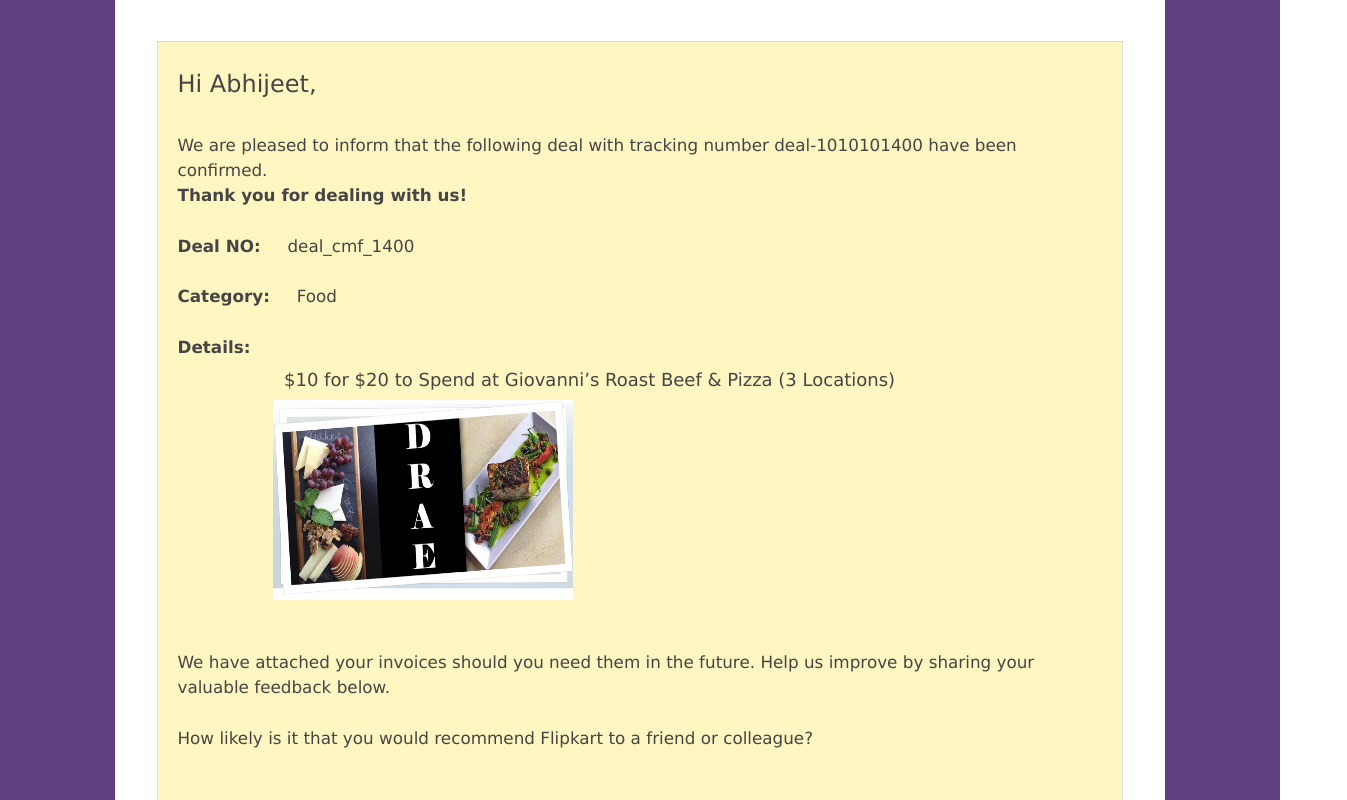
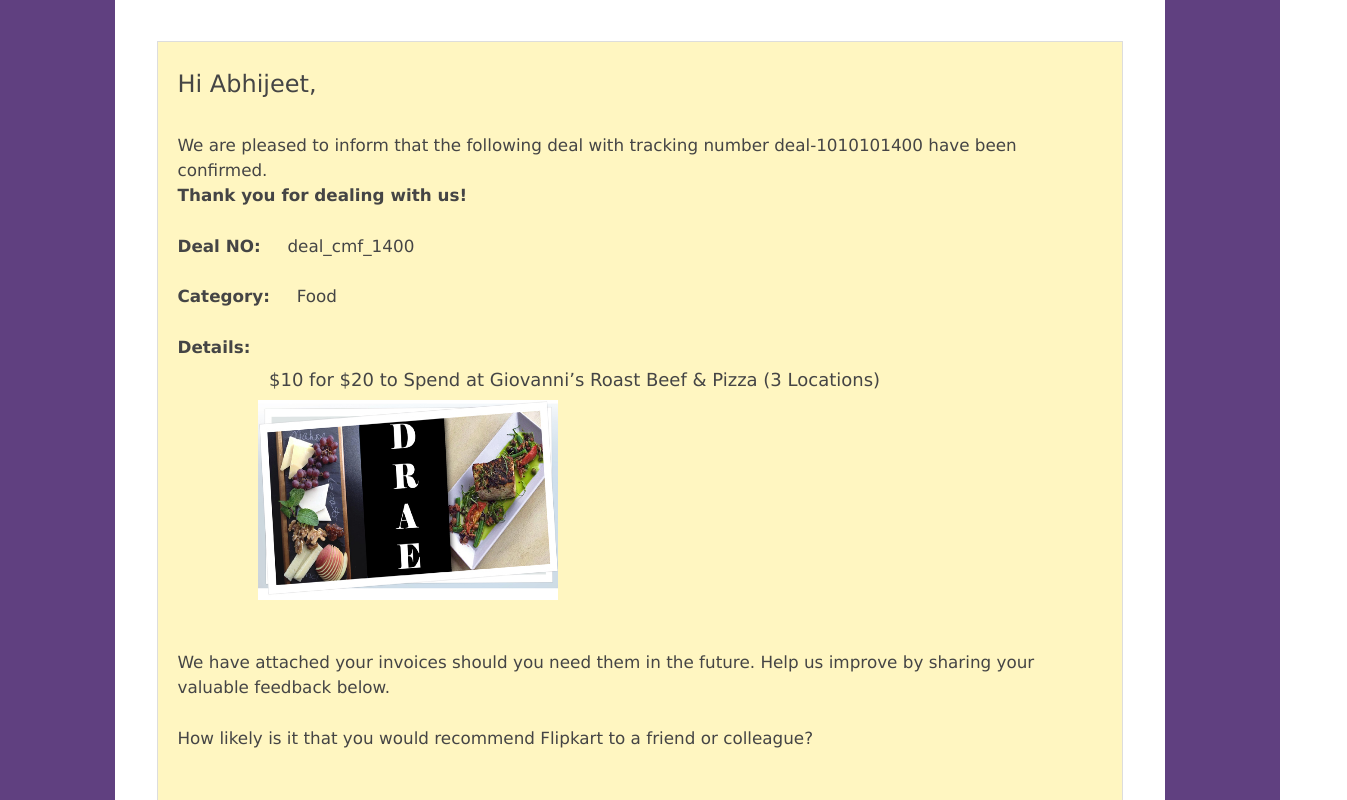
Before and after one commit to tavisca-sprajapati/Sandwich, a plain HTML site: page htmlProject/confirmation.html in a window 1280 px wide. Shown: the part 315-1115 px from the top of the page, 1347 px wide, since content can reach past the window. Drawn offline with nearby package versions, Linux system fonts and the light colour scheme.

Commit message:
Confirmation page Modified

```diff
--- a/htmlProject/confirmation.html
+++ b/htmlProject/confirmation.html
@@ -95,7 +95,7 @@
         <b>Deal NO:</b> &nbsp&nbsp&nbsp  deal_cmf_1400  <br/><br/>
         <b>Category:</b> &nbsp&nbsp&nbsp Food
          <br/><br/>
-         <b>Details:</b> &nbsp&nbsp&nbsp <div class="container"> <h4>&nbsp&nbsp&nbsp &nbsp&nbsp&nbsp &nbsp&nbsp&nbsp &nbsp&nbsp&nbsp $10 for $20 to Spend at Giovanni’s Roast Beef &amp; Pizza (3 Locations)</h4>
+         <b>Details:</b> &nbsp&nbsp&nbsp <div> <h4>&nbsp&nbsp&nbsp &nbsp&nbsp&nbsp &nbsp&nbsp&nbsp &nbsp&nbsp&nbsp $10 for $20 to Spend at Giovanni’s Roast Beef &amp; Pizza (3 Locations)</h4>
           &nbsp&nbsp&nbsp &nbsp&nbsp&nbsp &nbsp&nbsp&nbsp &nbsp&nbsp&nbsp<img src="images/ImageHandler.jpg" width="300" height="200" alt="" title="">
          </div>
 
```
